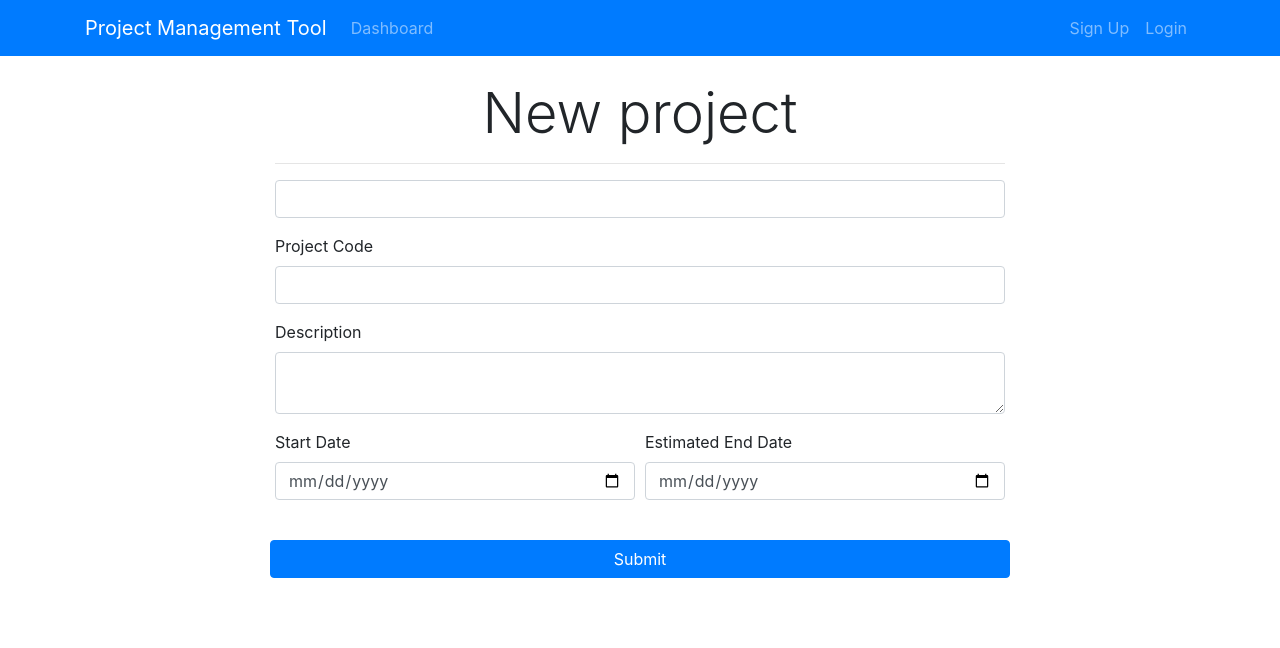
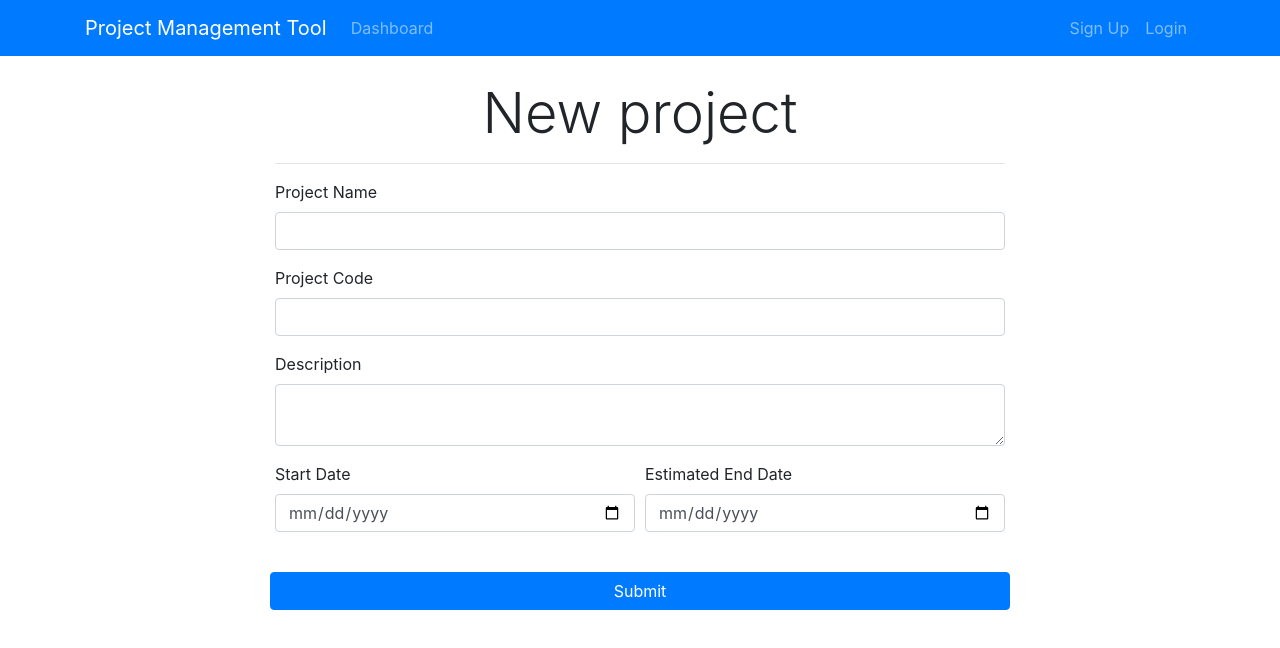
Before and after one commit to ergisgjergji/project-manager, a React (Create React App) app in the folder project-manager-react-client/: page /addProject in a window 1280 px wide. Shown: the top 648 px of the page. Built offline with nearby package versions, Linux system fonts and the light colour scheme.

Commit message:
Display the validation errors

```diff
--- a/project-manager-react-client/package.json
+++ b/project-manager-react-client/package.json
@@ -8,6 +8,7 @@
     "@testing-library/user-event": "^7.2.1",
     "axios": "^0.19.2",
     "bootstrap": "^4.5.0",
+    "classnames": "^2.2.6",
     "react": "^16.13.1",
     "react-dom": "^16.13.1",
     "react-redux": "^7.2.0",
--- a/project-manager-react-client/src/components/Project/AddProject.js
+++ b/project-manager-react-client/src/components/Project/AddProject.js
@@ -2,6 +2,8 @@ import React, { Component } from 'react';
 import PropTypes from 'prop-types';
 import { connect } from 'react-redux';
 import { createProject } from './../../redux/actions/projectActions';
+
+import classnames from 'classnames';
 
 class AddProject extends Component {
 
@@ -35,7 +37,7 @@ class AddProject extends Component {
 
     render() {
 
-        const { name, code, description, start_date, end_date } = this.state;
+        const { name, code, description, start_date, end_date, errors } = this.state;
 
         return (
             <div>
@@ -51,35 +53,41 @@ class AddProject extends Component {
                                     <div className="form-row">
 
                                         <div className="form-group col-md-12">
-                                            {/* <label for="name">Project Name</label> */}
+                                            <label for="name">Project Name</label>
                                             <input
                                             type="text"
-                                            className="form-control form-control-md "
+                                            className={classnames("form-control form-control-md ", {"is-invalid": errors.name})}
                                             name="name" id="name"
                                             value={name}
                                             onChange={this.onChange}
                                             />
+                                            { errors.name ?
+                                                    (<div className="invalid-feedback"> { errors.name } </div>) : null }
                                         </div>
 
                                         <div className="form-group col-md-12">
                                             <label for="code">Project Code</label>
                                             <input
                                             type="text"
-                                            className="form-control form-control-md"
+                                            className={classnames("form-control form-control-md ", {"is-invalid": errors.code})}
                                             name="code" id="code"
                                             value={code}
                                             onChange={this.onChange}
                                             />
+                                            { errors.code ?
+                                                    (<div className="invalid-feedback"> { errors.code } </div>) : null }
                                         </div>
 
                                         <div className="form-group col-md-12">
                                             <label for="description">Description</label>
                                             <textarea
-                                            className="form-control form-control-md"
+                                            className={classnames("form-control form-control-md ", {"is-invalid": errors.description})}
                                             name="description" id="description"
                                             value={description}
                                             onChange={this.onChange}
                                             />
+                                            { errors.description ?
+                                                    (<div className="invalid-feedback"> { errors.description } </div>) : null }
                                         </div>
 
                                         <div className="form-group col-md-6">
```
Also changed, not shown: 1 other file (tests, documents, lock files or other folders).
